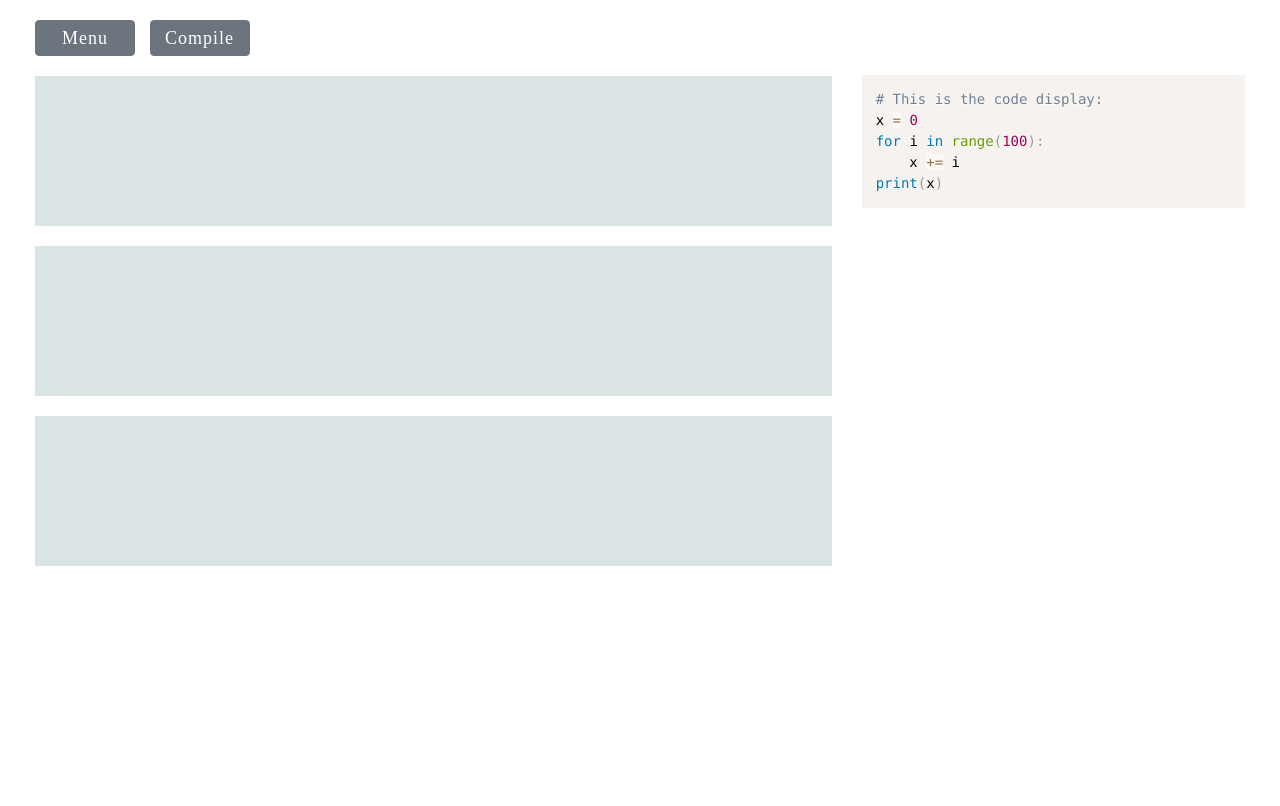
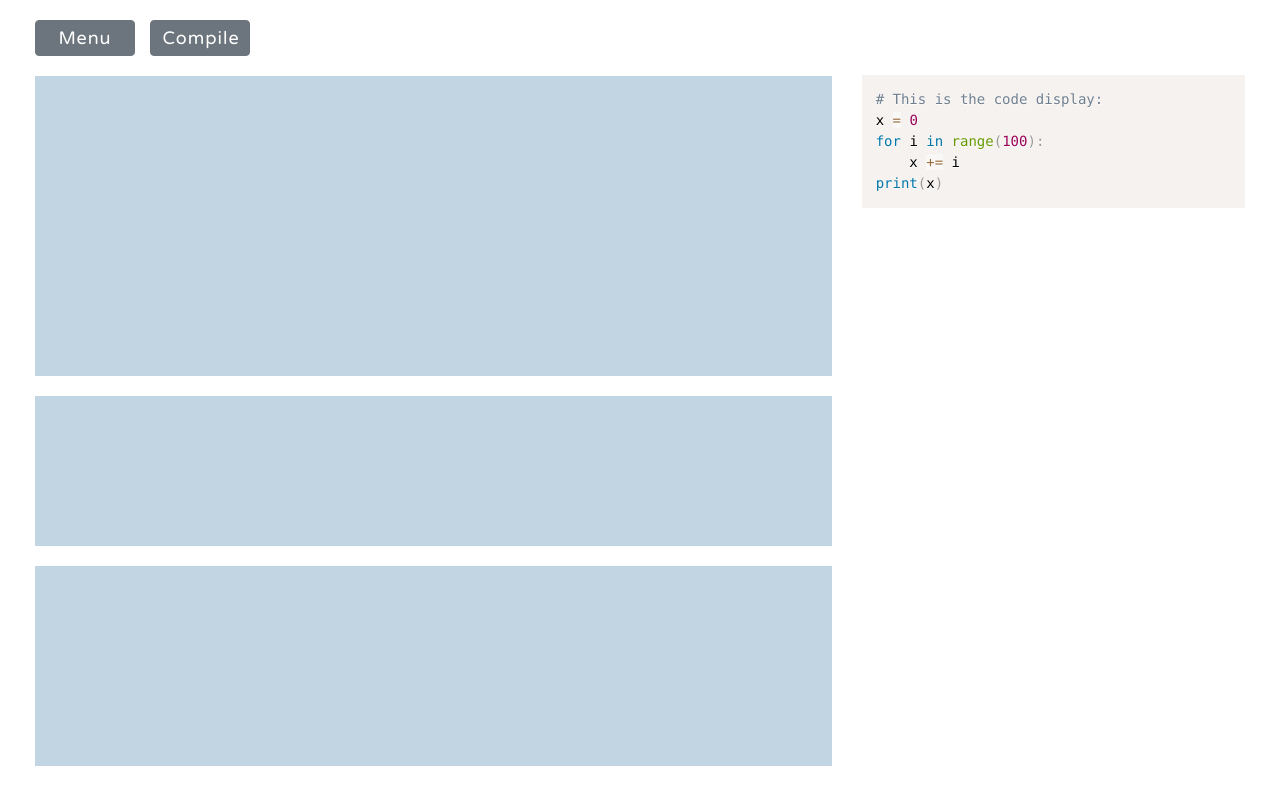
Before and after one commit to wwenqi18/lrn-deep, a Django app: page /canvas/workspace/ in a window 1280 px wide. Before the commit the page ends 566 px from the top, so only its background shows below. Run offline with Django 3.2, Linux system fonts and the light colour scheme; some libraries are stand-ins or nearby versions.

Commit message:
Update palette section

```diff
--- a/canvas/static/canvas/css/simple-sidebar.css
+++ b/canvas/static/canvas/css/simple-sidebar.css
@@ -28,7 +28,7 @@
   height: 100%;
   margin-left: -250px;
   overflow-y: auto;
-  background: #000;
+  background: #4d6d9a;
   -webkit-transition: all 0.5s ease;
   -moz-transition: all 0.5s ease;
   -o-transition: all 0.5s ease;
@@ -80,7 +80,7 @@
   text-decoration: none;
   color: #fff;
   /*  background: rgba(255, 255, 255, 0.2);*/
-  background: #C9B7C0;
+  background: #86b3d1;
 }
 
 .sidebar-nav li a:active, .sidebar-nav li a:focus {
--- a/canvas/static/canvas/js/canvas.js
+++ b/canvas/static/canvas/js/canvas.js
@@ -4,6 +4,8 @@
     // canvas diagram
     diagram = $(go.Diagram, "canvas-diagram", {
         allowDrop: true, // must be true to accept drops from the palette
+        allowVerticalScroll: false,
+        layout: $(go.LayeredDigraphLayout),
         "ExternalObjectsDropped": function(e) {
                       if (warehouse.commandHandler.canDeleteSelection() &&
                           !(warehouse.lastInput.control || warehouse.lastInput.meta)) {
@@ -23,11 +25,17 @@
 //        ]
     });
 
+    // set diagram grid
+    diagram.grid.visible = true;
+    diagram.toolManager.draggingTool.isGridSnapEnabled = true;
+    diagram.toolManager.draggingTool.gridSnapCellSize = new go.Size(20, 20);
+
 
     // canvas warehouse
     warehouse = $(go.Diagram, "canvas-warehouse", {
             allowDrop: true, // must be true to accept drops from the palette
             allowDragOut: true,
+            allowVerticalScroll: false,
              "ExternalObjectsDropped": function(e) {
                       if (diagram.commandHandler.canDeleteSelection() &&
                           !(diagram.lastInput.control || diagram.lastInput.meta)) {
@@ -42,25 +50,73 @@
         ]
     });
 
-    warehouse.nodeTemplate = $(go.Node, 'Auto', $(go.Shape, 'Trapezoid'));
+    warehouse.nodeTemplate = $(go.Node, 'Auto', $(go.Shape, 'Trapezoid',
+                                                  {"fill": "#999999",
+                                                  "stroke": "#C1D5E3",
+                                                   "angle": 90,
+                                                   "width": 120,
+                                                   "height": 50
+                                                  }));
 
     // diagram and warehouse share the same template and undo manager
     diagram.nodeTemplate = warehouse.nodeTemplate;
     diagram.model.undoManager = warehouse.model.undoManager;
     diagram.model.undoManager.isEnabled = true;
 
+
     // canvas palette
+    function mouseEnter(e, obj) {
+        var shape = obj.findObject("SHAPE");
+        shape.fill = "#86b3d1";
+        shape.stroke = null;
+        var text = obj.findObject("TEXT");
+        text.stroke = "#5f6366";
+    };
+
+    function mouseLeave(e, obj) {
+        var shape = obj.findObject("SHAPE");
+        // Return the Shape's fill and stroke to the defaults
+        shape.fill = obj.data.color;
+        shape.stroke = null;
+        // Return the TextBlock's stroke to its default
+        var text = obj.findObject("TEXT");
+        text.stroke = "white";
+    };
+
     palette = $(go.Diagram, "canvas-palette", {
+            initialContentAlignment: go.Spot.Center,
             allowDrop: true, // must be true to accept drops from the palette
-            "undoManager.isEnabled": true
+            allowVerticalScroll: false,
+            allowHorizontalScroll: false,
+            "undoManager.isEnabled": true,
+            //isReadOnly: true;
     });
 
     palette.model = $(go.GraphLinksModel, {
         nodeDataArray: [
-            {key: 1, category: "first"},
+            {key: "add", color: "#4d6d9a"},
         ]
     });
 
-    palette.nodeTemplate = $(go.Node, 'Auto', $(go.Shape, 'Trapezoid'));
+    palette.nodeTemplate =
+        $(go.Node, 'Auto', {
+            mouseEnter: mouseEnter,
+            mouseLeave: mouseLeave
+        },
+        $(go.Shape, 'Trapezoid',
+            {"name": "SHAPE", "stroke": "#C1D5E3", "angle": 90, "width": 120, "height": 50},
+          new go.Binding("fill", "color")),
+        $(go.TextBlock,
+            {margin: 10, font: "bold 14px Varela Round", name: "TEXT", stroke: "white"},
+        new go.Binding("text", "key"))
+         );
+
+    palette.isReadOnly = true;
+
+    palette.add($(go.Part,  // this is just a visual comment
+                { location: new go.Point(-40, 140) },
+                $(go.TextBlock, "Fully connected layer",
+                  { font: "bold 14px Varela Round", stroke: "grey" })
+              ));
 
 }
--- a/canvas/templates/canvas/workspace.html
+++ b/canvas/templates/canvas/workspace.html
@@ -13,8 +13,8 @@
         <link href="{% static "canvas/css/code.css" %}" rel="stylesheet">
         <!-- Custom fonts for this template -->
         <link href="{%static "vendor/fontawesome-free/css/all.min.css" %}" rel="stylesheet">
-        <link href="{%static "https://fonts.googleapis.com/css?family=Varela+Round"  %}" rel="stylesheet">
-        <link href="{%static "https://fonts.googleapis.com/css?family=Nunito:200,200i,300,300i,400,400i,600,600i,700,700i,800,800i,900,900i" %}" rel="stylesheet">
+        <link href="https://fonts.googleapis.com/css?family=Varela+Round" rel="stylesheet">
+        <link href="https://fonts.googleapis.com/css?family=Nunito:200,200i,300,300i,400,400i,600,600i,700,700i,800,800i,900,900i" rel="stylesheet">
 
         <!-- Bootstrap core JavaScript -->
         <script src="https://cdnjs.cloudflare.com/ajax/libs/gojs/1.8.12/go.js"></script>
@@ -61,9 +61,9 @@
 
                             <!-- canvas -->
                             <div id="canvas">
-                                <div id="canvas-diagram" class="canvas-section" style="height: 150px; background-color: #DAE4E4;"></div>
-                                <div id="canvas-warehouse" class="canvas-section" style="height: 150px; background-color: #DAE4E4;"></div>
-                                <div id="canvas-palette" class="canvas-section" style="height: 150px; background-color: #DAE4E4;"></div>
+                                <div id="canvas-diagram" class="canvas-section" style="height: 300px; background-color: #C1D5E3;"></div>
+                                <div id="canvas-warehouse" class="canvas-section" style="height: 150px; background-color: #C1D5E3;"></div>
+                                <div id="canvas-palette" class="canvas-section" style="height: 200px; background-color: #C1D5E3;"></div>
                             </div>
 
                         </div>
```
Also changed, not shown: canvas/static/canvas/grayscale/css/grayscale.css (+4 -4 lines), canvas/templates/canvas/index.html (+7 -8 lines), canvas/static/canvas/grayscale/css/grayscale.min.css, 4 other files.
